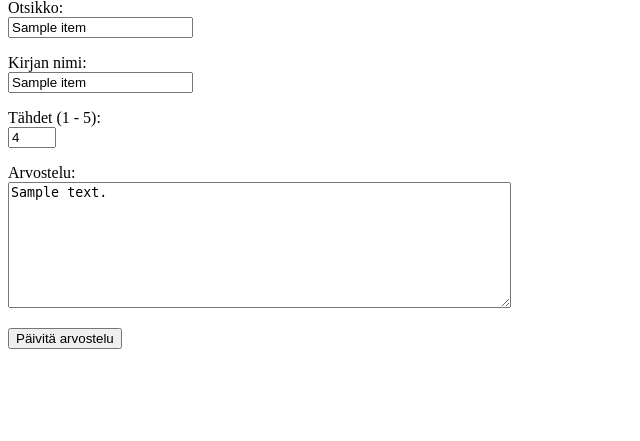
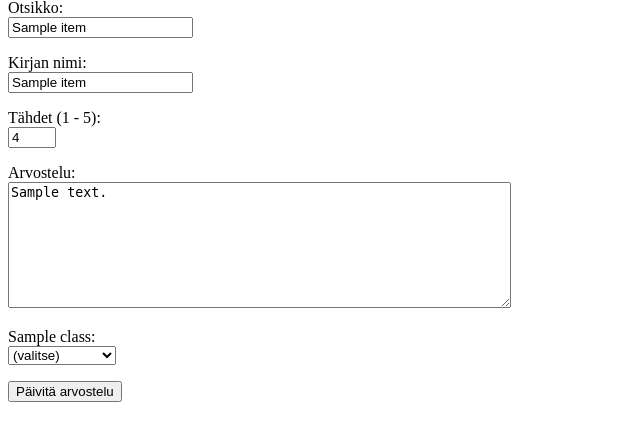
Before and after one commit to matuuli/kirjafoorumi, a Flask app: template templates/edit_item.html in a window 1280 px wide. Shown: the part 81-522 px from the top of the page, without its empty margins (0-640 px from the left). Run offline with Flask 3, Linux system fonts and the light colour scheme; the template is opened without the code that fills it: most values are stand-ins (such as "Sample title", 1, 10 or a date in 2020).

Commit message:
Add classes to edit page

```diff
--- a/app.py
+++ b/app.py
@@ -83,7 +83,15 @@ def edit_item(item_id):
         abort(404)
     if item["user_id"] != session["user_id"]:
         abort(403)
-    return render_template("edit_item.html", item=item)
+
+    all_classes = items.get_all_classes()
+    classes = {}
+    for my_class in all_classes:
+        classes[my_class] = ""
+    for entry in items.get_class(item_id):
+        classes[entry["category"]] = entry["value"]
+
+    return render_template("edit_item.html", item=item, classes=classes, all_classes=all_classes)
 
 @app.route("/update_item", methods=["POST"])
 def update_item():
@@ -105,7 +113,13 @@ def update_item():
     if not review or len(review) > 2000:
         abort(403)
 
-    items.update_item(item_id, title, book_name, stars, review)
+    classes = []
+    for entry in request.form.getlist("classes"):
+        if entry:
+            parts = entry.split(":")
+            classes.append((parts[0], parts[1]))
+
+    items.update_item(item_id, title, book_name, stars, review, classes)
 
     return redirect("/item/" + str(item_id))
 
--- a/templates/edit_item.html
+++ b/templates/edit_item.html
@@ -25,6 +25,21 @@
       <textarea name="review" rows="8" cols="60" maxlength="2000" required>{{ item.review }}</textarea>
     </p>
     <input type="hidden" name="item_id" value="{{ item.id }}" />
+    {% for class in all_classes %}
+    <p>
+      {{ class }}: <br />
+      <select name="classes">
+        <option value="">(valitse)</option>
+      {% for option in all_classes[class] %}
+        {% if classes[class] == option %}
+        <option value="{{ class }}:{{ option }}" selected>{{ option }}</option>
+        {% else %}
+        <option value="{{ class }}:{{ option }}">{{ option }}</option>
+        {% endif %}
+      {% endfor %}
+      </select>
+    </p>
+    {% endfor %}
     <input type="submit" value="Päivitä arvostelu" />
   </form>
 </body>
```
Also changed, not shown: items.py (+8 -1 lines).
